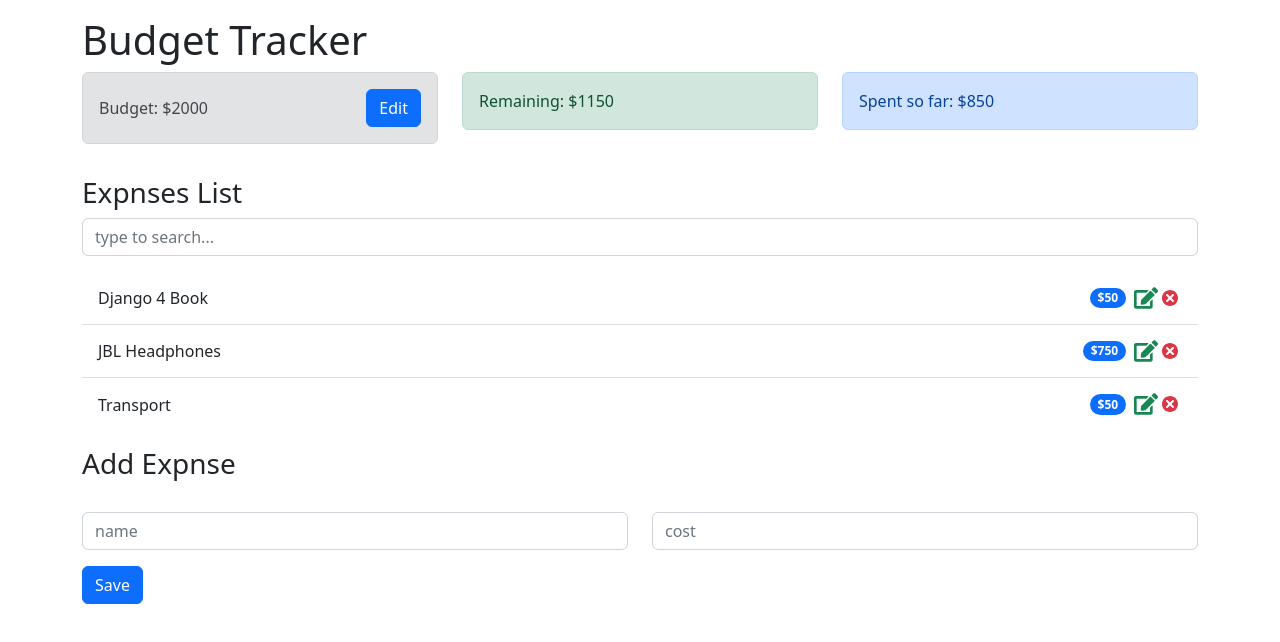
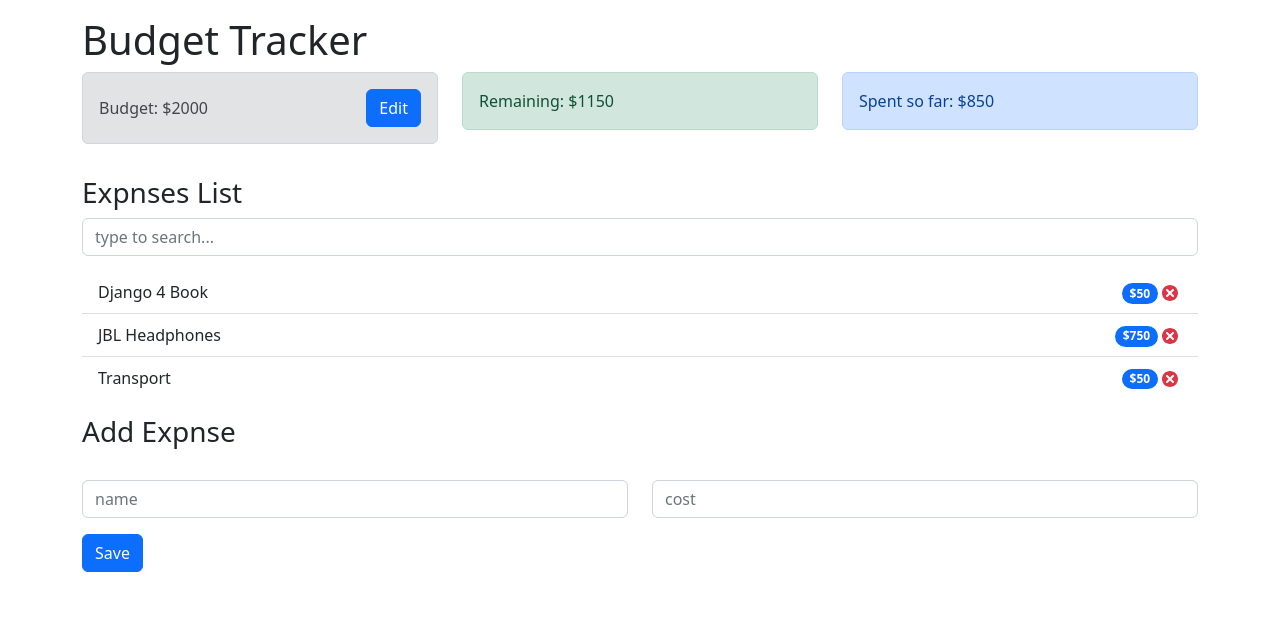
Before and after one commit to meenphilip/Budget-Planner, a React (Create React App) app: page / in a window 1280 px wide. Shown: the top 642 px of the page. Built offline with nearby package versions, Linux system fonts and the light colour scheme.

Commit message:
Revert "Add search functionality."
This reverts commit 68800d3ab295113c5569961bad5dc39cc2952a97.

```diff
--- a/src/components/ExpenseItem.js
+++ b/src/components/ExpenseItem.js
@@ -1,7 +1,6 @@
 import { useContext } from 'react';
 import { AppContetxt } from '../context/AppContext';
 import { TiDelete } from 'react-icons/ti';
-import { FaEdit } from 'react-icons/fa';
 
 const ExpenseItem = props => {
   const { dispatch } = useContext(AppContetxt);
@@ -17,14 +16,9 @@ const ExpenseItem = props => {
     <li className='list-group-item d-flex justify-content-between align-items-center'>
       {props.name}
       <div>
-        <span className='badge rounded-pill text-bg-primary m-2'>
+        <span className='badge rounded-pill text-bg-primary mr-3'>
           ${props.cost}
         </span>
-        <FaEdit
-          className='text-success'
-          size='1.5rem'
-          // onClick={deleteExpenseHandler}
-        ></FaEdit>
         <TiDelete
           className='text-danger'
           size='1.5rem'
```
